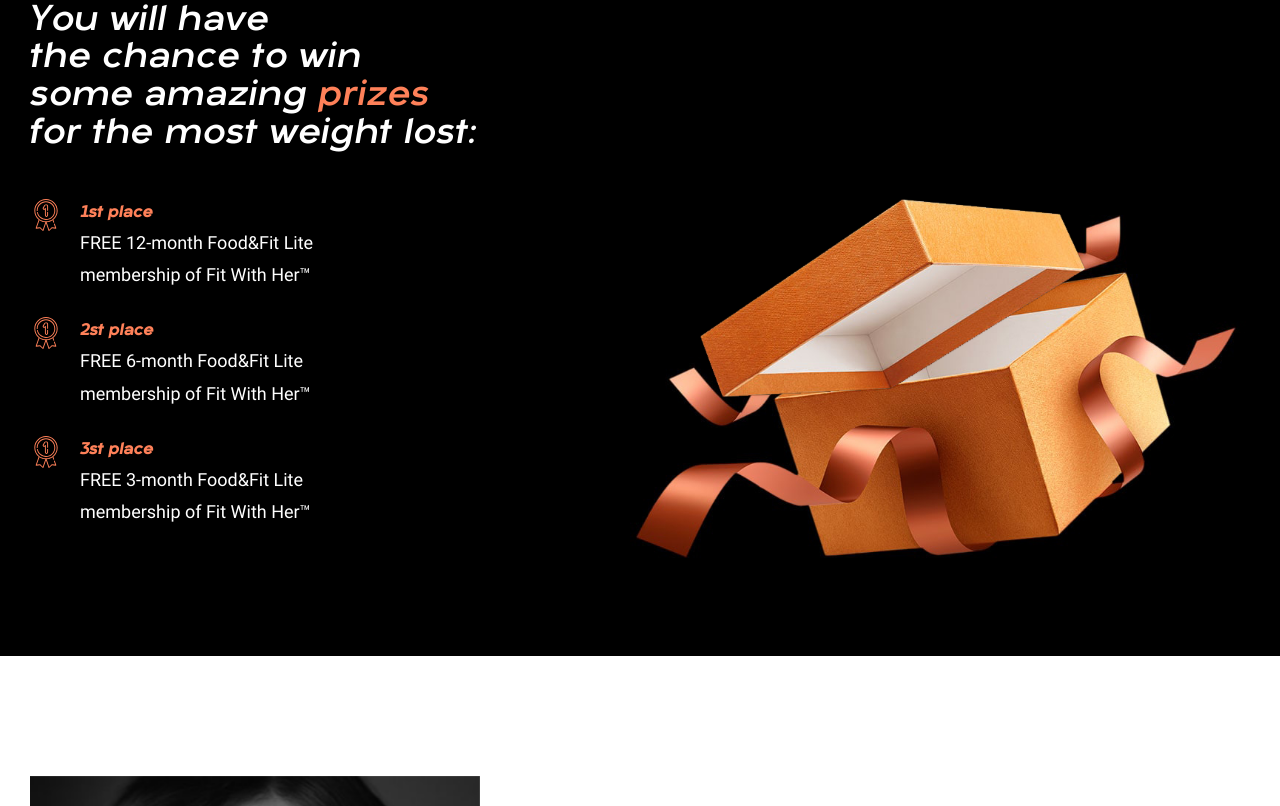
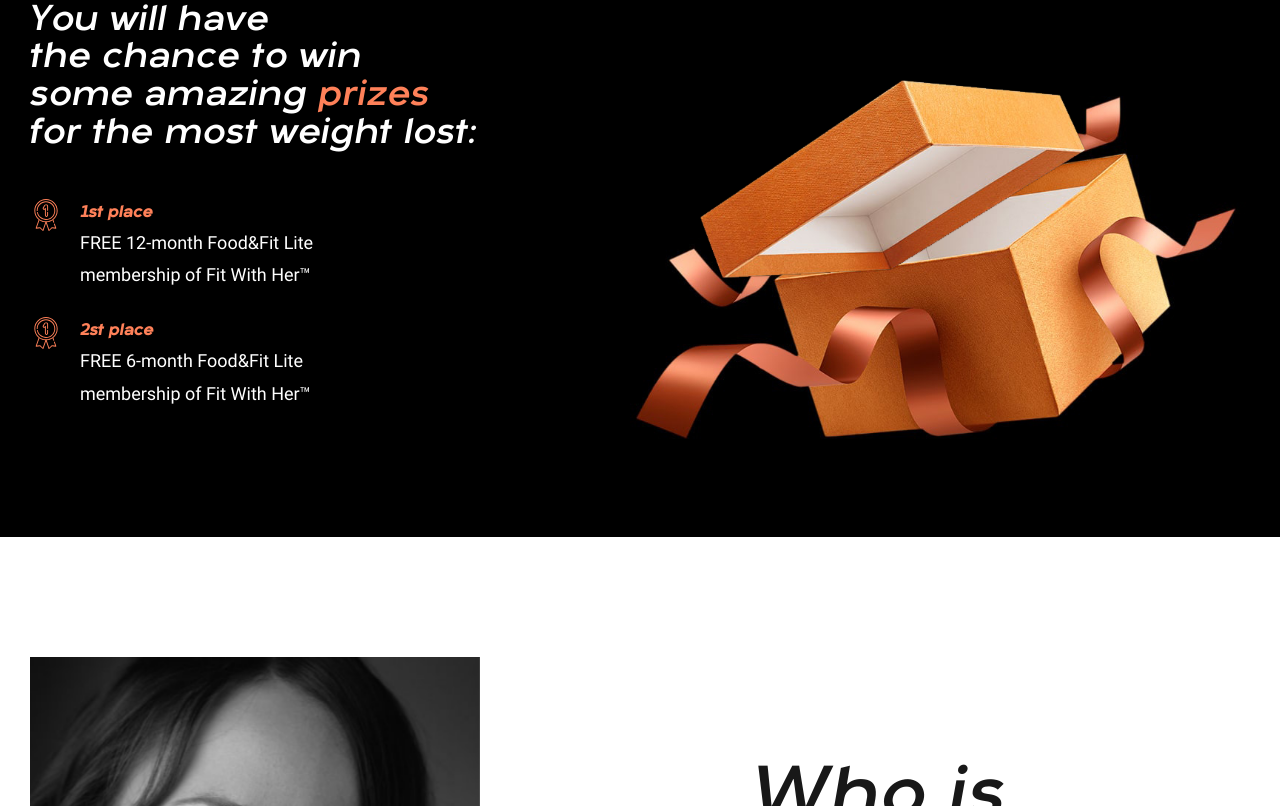
Before and after one commit to artemats/heelsoverhead, a website built with webpack: page src/html/index.html in a window 1280 px wide. Shown: the part 3173-3979 px from the top of the page. Built offline with nearby package versions, Linux system fonts and the light colour scheme; files whose address does not match are found by name; a web font is replaced by a local one; what in-view would draw is missing.

Commit message:
fix gift overflow

```diff
--- a/src/html/index.html
+++ b/src/html/index.html
@@ -246,15 +246,15 @@
                             <p>FREE 6-month Food&Fit Lite membership of Fit With Her™</p>
                         </div>
                     </div>
-                    <div class="data-list-item">
-                        <div class="data-list-image">
-                            <img src="../img/icon_4.svg" alt="">
-                        </div>
-                        <div class="data-list-text list-max-width">
-                            <h4>3st place</h4>
-                            <p>FREE 3-month Food&Fit Lite membership of Fit With Her™</p>
-                        </div>
-                    </div>
+<!--                    <div class="data-list-item">-->
+<!--                        <div class="data-list-image">-->
+<!--                            <img src="../img/icon_4.svg" alt="">-->
+<!--                        </div>-->
+<!--                        <div class="data-list-text list-max-width">-->
+<!--                            <h4>3st place</h4>-->
+<!--                            <p>FREE 3-month Food&Fit Lite membership of Fit With Her™</p>-->
+<!--                        </div>-->
+<!--                    </div>-->
                 </div>
             </div>
             <div class="data-item">
--- a/src/sass/_sections.scss
+++ b/src/sass/_sections.scss
@@ -486,13 +486,14 @@
 
 .data {
     &-item {
+        overflow-x: visible;
         &-image {
             height: 545px;
             width: 900px;
             position: absolute;
             bottom: 50px;
             right: 0;
-
+            z-index: 5;
             @media (max-width: 1280px) {
                 height: 545px;
                 width: 650px;
@@ -556,6 +557,9 @@
                 line-height: 1.8;
             }
         }
+    }
+    &-wrapper{
+        overflow-x: visible;
     }
 }
 
```
Also changed, not shown: dist/css/style.css, dist/index.html.
